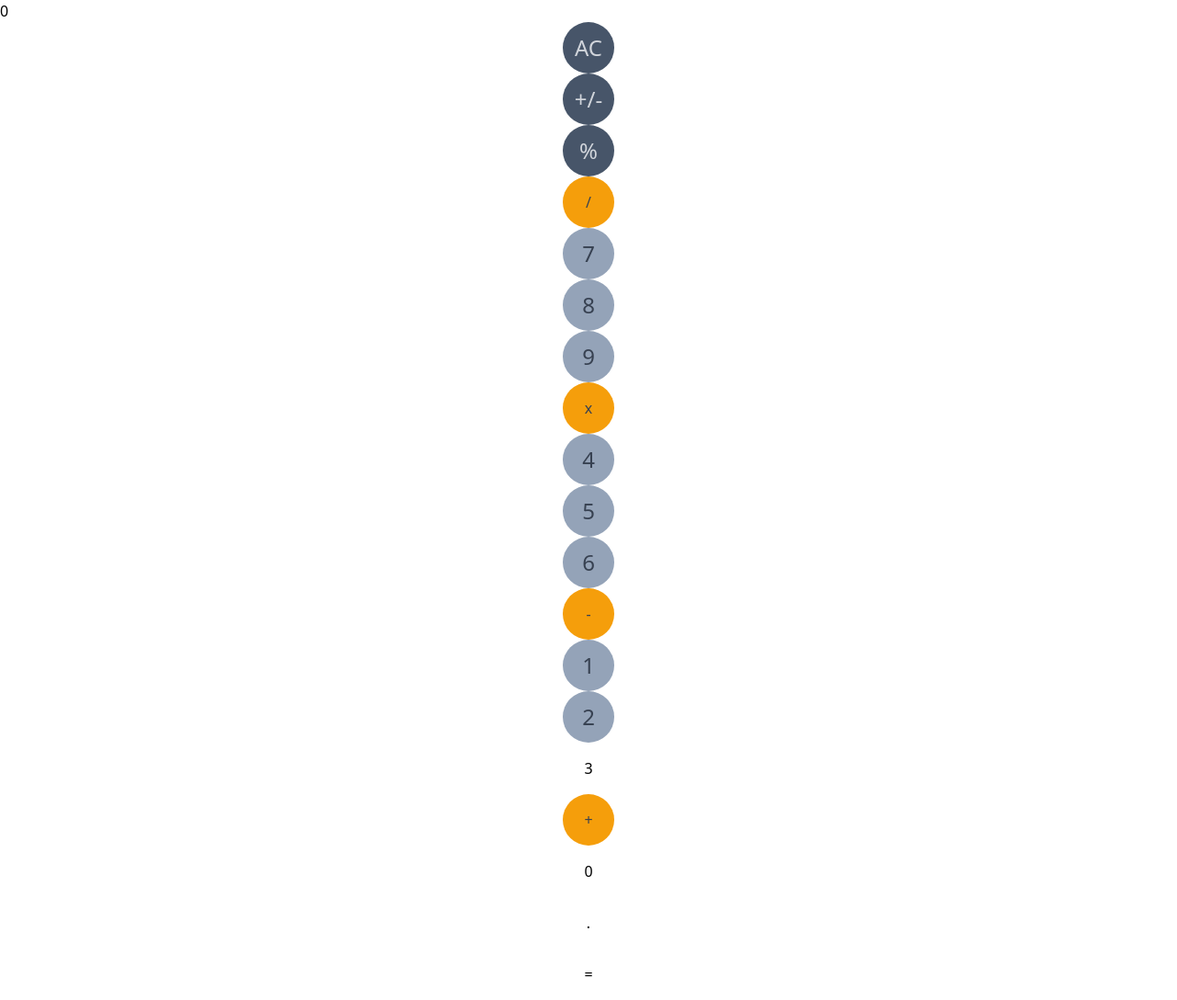
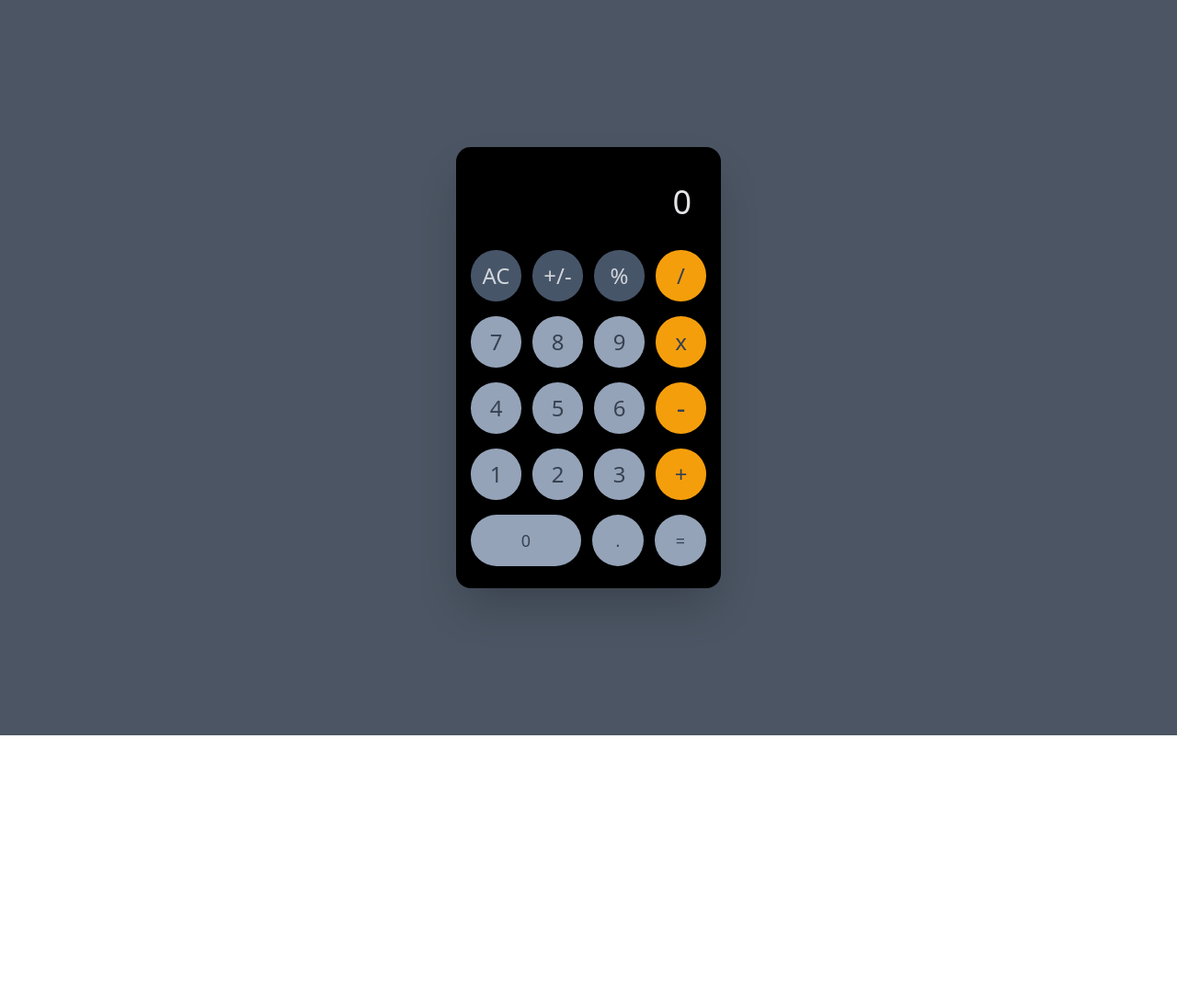
Before and after one commit to iwaniwset/Calculator-tailwind-JS, a website: page index.html in a window 1280 px wide. Shown: the whole page at 92% size. After the commit the page ends 800 px from the top, so only its background shows below. Drawn offline with nearby package versions, Linux system fonts and the light colour scheme; files that its build step writes are made by us from their sources.

```diff
--- a/index.html
+++ b/index.html
@@ -3,7 +3,7 @@
   <head>
     <meta charset="UTF-8" />
     <meta name="viewport" content="width=device-width, initial-scale=1.0" />
-    <link href="/dist/output.css" rel="stylesheet" />
+    <link href="./dist/output.css" rel="stylesheet" />
   </head>
   <body>
     <div class="flex justify-center items-center bg-gray-600 h-screen">
--- a/tailwind.config.js
+++ b/tailwind.config.js
@@ -1,6 +1,6 @@
 /** @type {import('tailwindcss').Config} */
 module.exports = {
-  content: ["./src/**/*.{html,js}"],
+  content: ["index.html"],
   theme: {
     extend: {},
   },
```
